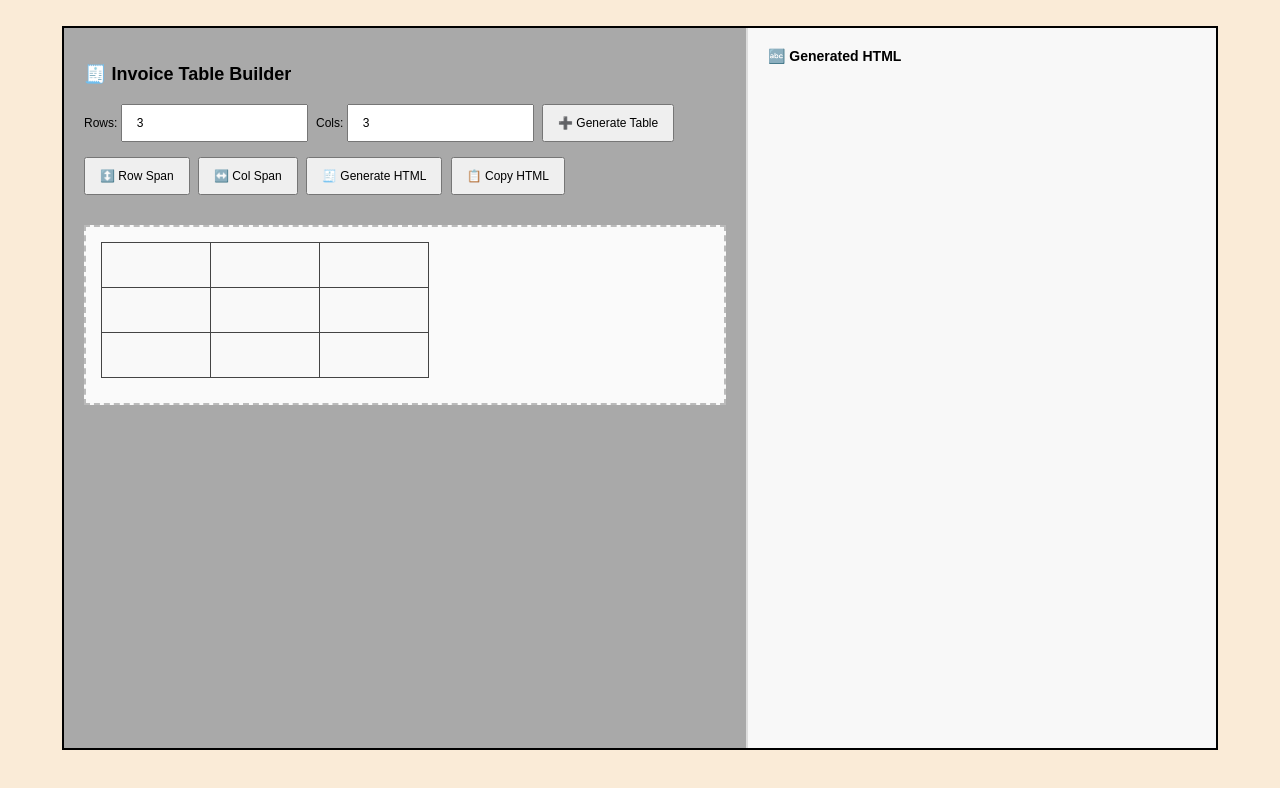
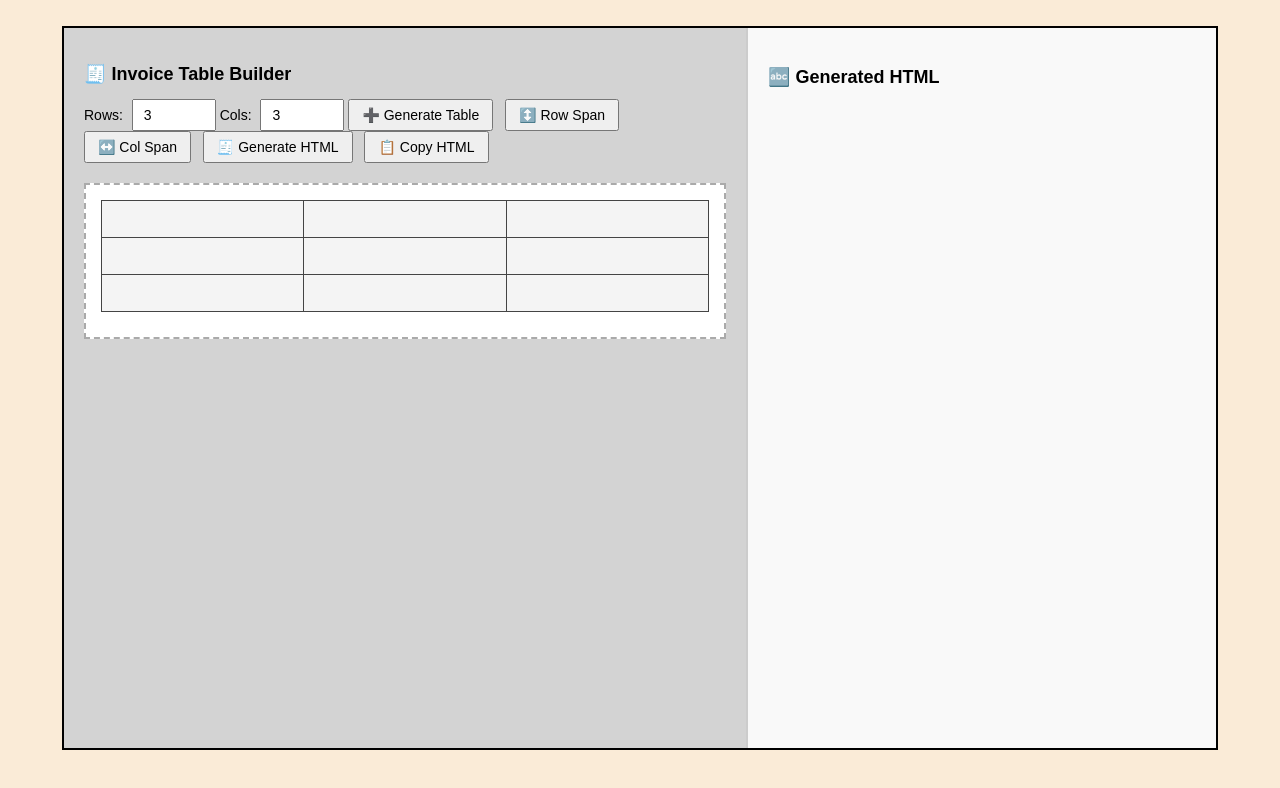
Before and after one commit to Laxman-commits/Table-generator, a plain HTML site: page index.html in a window 1280 px wide. Both pictures are taken after a click on the button "➕ Generate Table". Drawn offline with Linux system fonts and the light colour scheme.

Commit message:
Update index.html

```diff
--- a/index.html
+++ b/index.html
@@ -4,7 +4,7 @@
 <head>
     <meta charset="UTF-8">
     <title>Invoice Table Builder111</title>
-    <style>
+<!--     <style>
         html,
         body {
             margin: 0;
@@ -107,8 +107,116 @@
             /* font-size: 14px; */
             font-size: 14px;
         }
-    </style>
+    </style> -->
 
+
+
+    <style>
+    html,
+    body {
+        margin: 0;
+        padding: 0;
+        font-family: Arial, sans-serif;
+        font-size: 14px;
+        box-sizing: border-box;
+        width: 100%;
+        display: flex;
+        align-items: center;
+        justify-content: center;
+        background-color: antiquewhite;
+    }
+
+    .CONTAINER {
+        display: flex;
+        flex-direction: row;
+        border: 2px solid black;
+        margin-top: 2%;
+        overflow: hidden;
+        width: 90%;
+        height: 90vh;
+        background-color: #d3d3d3;
+    }
+
+    .left {
+        width: 60%;
+        height: 100%;
+        padding: 20px;
+        overflow-y: auto;
+    }
+
+    .right {
+        width: 40%;
+        height: 100%;
+        background: #f9f9f9;
+        border-left: 2px solid #ccc;
+        padding: 20px;
+        overflow: auto;
+    }
+
+    .controls {
+        margin-bottom: 20px;
+        font-size: 14px;
+    }
+
+    .controls label {
+        font-size: 14px;
+        margin-right: 5px;
+    }
+
+    .controls input {
+        font-size: 14px;
+        padding: 6px 10px;
+        width: 60px;
+    }
+
+    .controls button {
+        font-size: 14px;
+        padding: 6px 12px;
+        margin-right: 8px;
+        cursor: pointer;
+    }
+
+    .right h3 {
+        font-size: 18px;
+        margin-bottom: 12px;
+    }
+
+    .table-wrapper {
+        margin-bottom: 25px;
+        border: 2px dashed #aaa;
+        padding: 15px;
+        background: #ffffff;
+    }
+
+    table {
+        border-collapse: collapse;
+        user-select: none;
+        margin-bottom: 10px;
+        width: 100%;
+    }
+
+    td {
+        border: 1px solid #444;
+        padding: 10px;
+        min-width: 80px;
+        text-align: center;
+        background-color: #f4f4f4;
+        font-size: 14px;
+    }
+
+    td.selected {
+        background-color: #cde5ff;
+    }
+
+    .output {
+        white-space: pre;
+        font-family: monospace;
+        font-size: 13px;
+        line-height: 1.4;
+        overflow-x: auto;
+        max-height: 100%;
+    }
+</style>
 
 
 </head>
```
